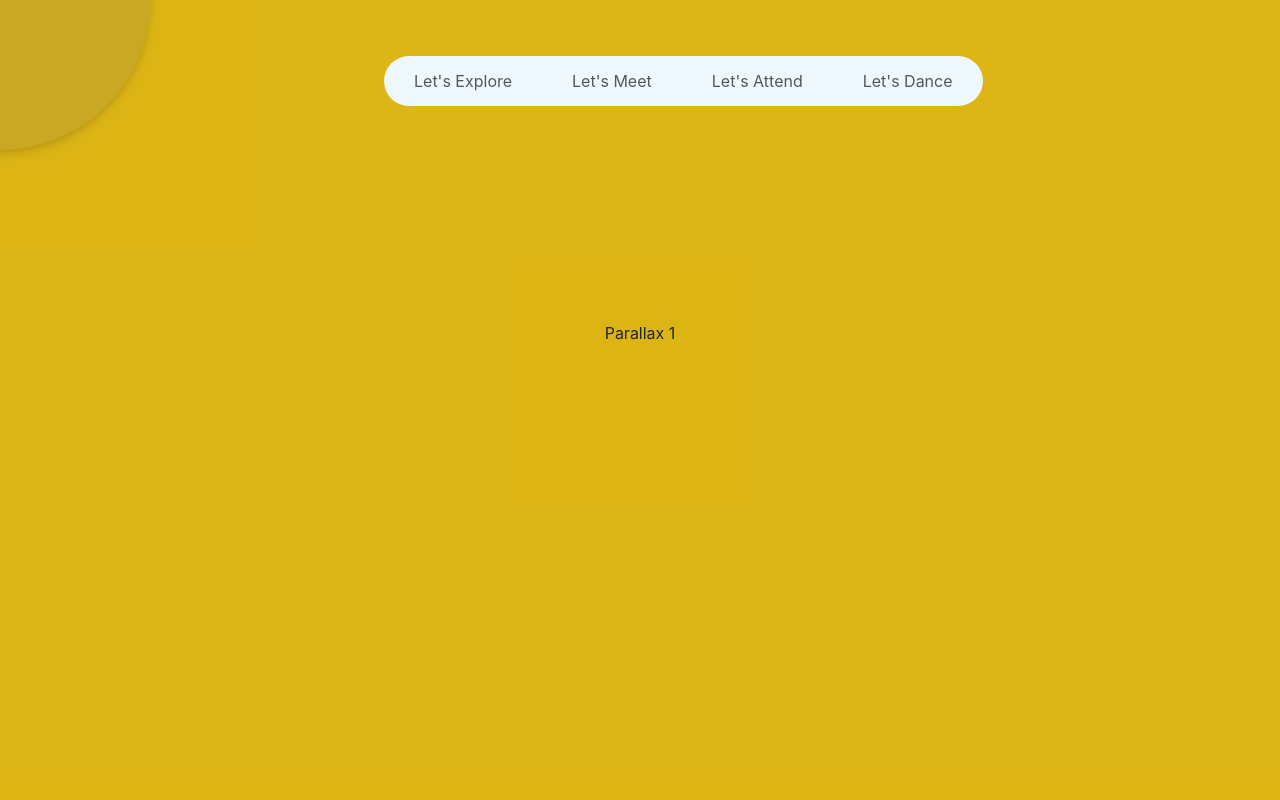
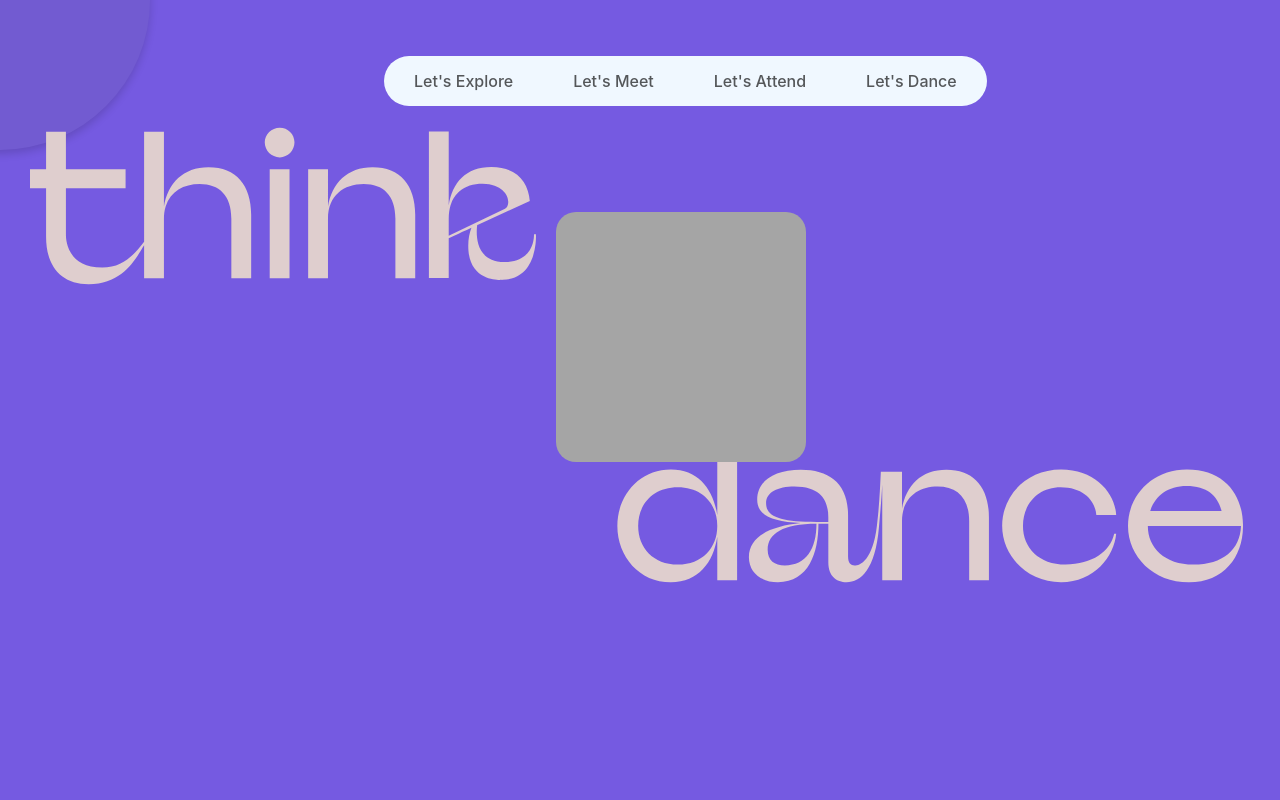
Before and after one commit to SauravMob/dance-app, a React (Create React App) app: page / in a window 1280 px wide. Shown: the top 800 px of the page. Built offline with nearby package versions, Linux system fonts and the light colour scheme.

Commit message:
Minor changes

```diff
--- a/src/components/views/parallax/index.js
+++ b/src/components/views/parallax/index.js
@@ -3,12 +3,40 @@ import React from 'react'
 const Parallax = () => {
   return (
     <div className='parallaxBg'>
-        <div className='parallax-1'>
-            Parallax 1
-        </div>
-        <div className='parallax-2'>
-            Parallax 2
-        </div>
+      <div className='parallax-1'>
+        <svg className='top-logo' xmlns="http://www.w3.org/2000/svg" viewBox="0 0 831 402">
+          <g>
+            <path d="M336.98,53.98h-25.74V195.35h25.74V53.98Z" fill="currentColor"></path>
+            <path d="M324.37,38.56c10.3,0,19.05-8.74,19.05-19.53S334.67,0,324.37,0c-10.81,0-19.56,8.74-19.56,19.02,0,10.79,8.75,19.53,19.56,19.53Z" fill="currentColor"></path>
+            <path d="M386.92,118.24c0-30.07,20.59-44.98,46.33-44.98s41.19,14.91,41.19,44.98v77.11h25.74V113.1c0-38.3-19.31-61.69-55.35-61.69-32.95,0-52.77,20.56-57.92,50.89V53.98h-25.74V195.36h25.74V118.24Z" fill="currentColor"></path>
+            <path d="M261.43,118.24v77.11h25.74V113.1c0-38.3-19.31-61.69-55.35-61.69-32.95,0-52.77,20.56-57.92,50.89V5.14h-25.74V148.2c-13.39,17.62-28.54,33.47-54.34,33.47-49.43,0-47.14-42.88-47.14-42.88-.02-.79-.04-60.22-.04-60.22H124.12v-24.58H46.63V5.12H20.88V53.98H0v24.58H20.88v62.95c0,38.3,19.31,61.69,55.35,61.69,45.76,0,61.87-34.97,71.93-50.44v42.58h25.74V118.24c0-5.37,.66-10.24,1.89-14.65l.47-1.59c6.1-19.21,23.38-28.75,43.97-28.75,25.74,0,41.19,14.91,41.19,44.98h0Z" fill="currentColor"></path>
+            <path d="M543.7,143.46s12.82-5.91,29.48-13.57c-3.03,8.05-4.83,17.97-3.87,29.9,3.28,40.58,41.94,37.8,41.94,37.8,.87,0,1.72,.02,2.62,0,16.84-.54,27.13-8.45,33.42-18.31,1.99-3.09,3.69-6.56,5.08-10.43,.2-.57,.41-1.14,.59-1.71,.04-.13,.09-.27,.13-.41,4.69-14.33,3.86-28.26,3.86-28.26h-2.58s1.88,34.55-36.09,35.92c-.76,.04-1.52,.06-2.26,.06-40.11,.04-36.45-40.07-35.33-48.03,.24-.11,.48-.22,.71-.33,.78-.36,1.61-.72,2.48-1.1l65.09-29.89c-2.05-24.1-16.66-44.04-49.93-44.04s-50.71,20.3-55.35,49.87V4.8h-25.74V195.01h25.74v-51.56h.01Zm0-25.55c0-6.16,.76-11.68,2.19-16.56l1.12-3.4c.74-1.97,1.62-3.84,2.6-5.58,.05-.09,.1-.18,.16-.27,.14-.24,.29-.47,.43-.71,1.59-2.57,3.66-5.29,6.38-7.84,.06-.06,.12-.11,.18-.17,.31-.28,.63-.56,.95-.83,7.58-6.41,17.84-9.61,29.75-9.61h.4c34.8,.75,37.72,28.09,28.9,32.29h.01l-73.08,34.97v-22.28h.01Z" fill="currentColor"></path>
+          </g>
+          <g style={{ visibility: 'hidden' }}>
+            <path d="M445.93,255.95c-32.83,0-52.58,20.49-57.71,50.71v-48.15h-27.48c-1.14,24.23-1.99,43.55-5.09,69.92-5.3,45.02-21.8,51.73-28.98,51.73-4.87,0-8.47-3.07-8.47-11.53v-53.78c0-40.72-23.85-58.91-61.3-58.91-34.88,0-56.68,14.85-56.68,38.68,0,21,20.26,28.69,56.43,30.48-35.65,3.85-67.2,15.37-67.2,44.31,0,19.46,15.65,32.52,37.71,32.52,40.27,0,52.58-38.68,52.58-75.81h12.83v50.19c0,18.19,11.03,25.61,23.6,25.61,18.73,0,37.36-16.86,42.07-70.68,1.93-22.17,3.38-37.91,4.35-56.05v124.18h25.65v-76.83c0-29.97,20.52-44.82,46.17-44.82s41.04,14.85,41.04,44.82v76.83h25.65v-81.95c0-38.16-19.23-61.46-55.15-61.46h0Zm-209.81,124.2c-13.33,0-22.31-6.65-22.31-20.49,0-20.74,20.01-33.55,63.35-33.55,0,32.52-13.33,54.04-41.04,54.04h0Zm56.43-56.6h-15.39c-46.17,0-65.4-6.4-65.4-24.08,0-14.34,15.13-21.77,36.68-21.77,36.42,0,44.11,20.49,44.11,39.7v6.14h0Z" fill="currentColor"></path>
+            <path d="M148.38,314.61c-5.15-33.16-24.2-59.12-60.24-59.12-40.93,0-69.5,33.67-69.5,73.25s28.58,73.26,69.5,73.26c36.04,0,55.09-25.96,60.24-59.12v56.55h25.74V209.23h-25.74v105.39Zm-51.22,64.26c-31.92,0-51.49-21.85-51.49-50.12s19.56-50.12,51.49-50.12,51.22,21.85,51.22,50.12-19.31,50.12-51.22,50.12Z" fill="currentColor"></path>
+            <path d="M594.23,278.62c30.63,0,45.05,18.5,46.33,35.98h25.75c-1.28-28.02-26.77-59.12-71.57-59.12s-76.46,33.67-76.46,73.25,32.95,73.26,76.46,73.26,68.99-33.93,71.57-62.98h-2.58c-5.15,22.88-28.32,39.85-63.07,39.85s-55.35-21.85-55.35-50.12,19.56-50.12,48.91-50.12h.01Z" fill="currentColor"></path>
+            <path d="M758.16,255.49c-44.8,0-76.46,33.67-76.46,73.25s32.95,73.26,79.03,73.26,70.28-33.93,70.28-73.26-22.91-73.25-72.85-73.25h.01Zm-.52,21.6c27.28,0,40.67,13.11,45.56,32.39h-92.68c6.17-19.28,22.66-32.39,47.11-32.39h.01Zm9.01,101.79c-37.33,0-59.21-21.85-59.21-50.12h120.99c-1.28,30.59-23.17,50.12-61.78,50.12Z" fill="currentColor"></path>
+          </g>
+        </svg>
+        <svg className='bottom-logo' xmlns="http://www.w3.org/2000/svg" viewBox="0 0 831 402">
+          <g style={{ visibility: 'hidden' }}>
+            <path d="M336.98,53.98h-25.74V195.35h25.74V53.98Z" fill="currentColor"></path>
+            <path d="M324.37,38.56c10.3,0,19.05-8.74,19.05-19.53S334.67,0,324.37,0c-10.81,0-19.56,8.74-19.56,19.02,0,10.79,8.75,19.53,19.56,19.53Z" fill="currentColor"></path>
+            <path d="M386.92,118.24c0-30.07,20.59-44.98,46.33-44.98s41.19,14.91,41.19,44.98v77.11h25.74V113.1c0-38.3-19.31-61.69-55.35-61.69-32.95,0-52.77,20.56-57.92,50.89V53.98h-25.74V195.36h25.74V118.24Z" fill="currentColor"></path>
+            <path d="M261.43,118.24v77.11h25.74V113.1c0-38.3-19.31-61.69-55.35-61.69-32.95,0-52.77,20.56-57.92,50.89V5.14h-25.74V148.2c-13.39,17.62-28.54,33.47-54.34,33.47-49.43,0-47.14-42.88-47.14-42.88-.02-.79-.04-60.22-.04-60.22H124.12v-24.58H46.63V5.12H20.88V53.98H0v24.58H20.88v62.95c0,38.3,19.31,61.69,55.35,61.69,45.76,0,61.87-34.97,71.93-50.44v42.58h25.74V118.24c0-5.37,.66-10.24,1.89-14.65l.47-1.59c6.1-19.21,23.38-28.75,43.97-28.75,25.74,0,41.19,14.91,41.19,44.98h0Z" fill="currentColor"></path>
+            <path d="M543.7,143.46s12.82-5.91,29.48-13.57c-3.03,8.05-4.83,17.97-3.87,29.9,3.28,40.58,41.94,37.8,41.94,37.8,.87,0,1.72,.02,2.62,0,16.84-.54,27.13-8.45,33.42-18.31,1.99-3.09,3.69-6.56,5.08-10.43,.2-.57,.41-1.14,.59-1.71,.04-.13,.09-.27,.13-.41,4.69-14.33,3.86-28.26,3.86-28.26h-2.58s1.88,34.55-36.09,35.92c-.76,.04-1.52,.06-2.26,.06-40.11,.04-36.45-40.07-35.33-48.03,.24-.11,.48-.22,.71-.33,.78-.36,1.61-.72,2.48-1.1l65.09-29.89c-2.05-24.1-16.66-44.04-49.93-44.04s-50.71,20.3-55.35,49.87V4.8h-25.74V195.01h25.74v-51.56h.01Zm0-25.55c0-6.16,.76-11.68,2.19-16.56l1.12-3.4c.74-1.97,1.62-3.84,2.6-5.58,.05-.09,.1-.18,.16-.27,.14-.24,.29-.47,.43-.71,1.59-2.57,3.66-5.29,6.38-7.84,.06-.06,.12-.11,.18-.17,.31-.28,.63-.56,.95-.83,7.58-6.41,17.84-9.61,29.75-9.61h.4c34.8,.75,37.72,28.09,28.9,32.29h.01l-73.08,34.97v-22.28h.01Z" fill="currentColor"></path>
+          </g>
+          <g>
+            <path d="M445.93,255.95c-32.83,0-52.58,20.49-57.71,50.71v-48.15h-27.48c-1.14,24.23-1.99,43.55-5.09,69.92-5.3,45.02-21.8,51.73-28.98,51.73-4.87,0-8.47-3.07-8.47-11.53v-53.78c0-40.72-23.85-58.91-61.3-58.91-34.88,0-56.68,14.85-56.68,38.68,0,21,20.26,28.69,56.43,30.48-35.65,3.85-67.2,15.37-67.2,44.31,0,19.46,15.65,32.52,37.71,32.52,40.27,0,52.58-38.68,52.58-75.81h12.83v50.19c0,18.19,11.03,25.61,23.6,25.61,18.73,0,37.36-16.86,42.07-70.68,1.93-22.17,3.38-37.91,4.35-56.05v124.18h25.65v-76.83c0-29.97,20.52-44.82,46.17-44.82s41.04,14.85,41.04,44.82v76.83h25.65v-81.95c0-38.16-19.23-61.46-55.15-61.46h0Zm-209.81,124.2c-13.33,0-22.31-6.65-22.31-20.49,0-20.74,20.01-33.55,63.35-33.55,0,32.52-13.33,54.04-41.04,54.04h0Zm56.43-56.6h-15.39c-46.17,0-65.4-6.4-65.4-24.08,0-14.34,15.13-21.77,36.68-21.77,36.42,0,44.11,20.49,44.11,39.7v6.14h0Z" fill="currentColor"></path>
+            <path d="M148.38,314.61c-5.15-33.16-24.2-59.12-60.24-59.12-40.93,0-69.5,33.67-69.5,73.25s28.58,73.26,69.5,73.26c36.04,0,55.09-25.96,60.24-59.12v56.55h25.74V209.23h-25.74v105.39Zm-51.22,64.26c-31.92,0-51.49-21.85-51.49-50.12s19.56-50.12,51.49-50.12,51.22,21.85,51.22,50.12-19.31,50.12-51.22,50.12Z" fill="currentColor"></path>
+            <path d="M594.23,278.62c30.63,0,45.05,18.5,46.33,35.98h25.75c-1.28-28.02-26.77-59.12-71.57-59.12s-76.46,33.67-76.46,73.25,32.95,73.26,76.46,73.26,68.99-33.93,71.57-62.98h-2.58c-5.15,22.88-28.32,39.85-63.07,39.85s-55.35-21.85-55.35-50.12,19.56-50.12,48.91-50.12h.01Z" fill="currentColor"></path>
+            <path d="M758.16,255.49c-44.8,0-76.46,33.67-76.46,73.25s32.95,73.26,79.03,73.26,70.28-33.93,70.28-73.26-22.91-73.25-72.85-73.25h.01Zm-.52,21.6c27.28,0,40.67,13.11,45.56,32.39h-92.68c6.17-19.28,22.66-32.39,47.11-32.39h.01Zm9.01,101.79c-37.33,0-59.21-21.85-59.21-50.12h120.99c-1.28,30.59-23.17,50.12-61.78,50.12Z" fill="currentColor"></path>
+          </g>
+        </svg>
+      </div>
+      <div className='video-box'>
+      </div>
     </div>
   )
 }
--- a/src/index.css
+++ b/src/index.css
@@ -11,6 +11,10 @@ body {
 code {
   font-family: source-code-pro, Menlo, Monaco, Consolas, 'Courier New',
     monospace;
+}
+
+::-webkit-scrollbar {
+  width: 0em;
 }
 
 /* Navbar css */
@@ -42,6 +46,7 @@ code {
   height: 100%;
   display: flex;
   align-items: center;
+  font-weight: 500;
   border-radius: 20px;
   padding-left: 30px !important;
   padding-right: 30px !important;
@@ -54,7 +59,7 @@ code {
 }
 
 .link-active {
-  background: yellow;
+  background: rgb(0, 14, 58);
   color: white;
   z-index: 1;
   border-radius: 30px;
@@ -63,11 +68,16 @@ code {
 .follower {
   width: 140px;
   height: 50px;
-  background-color: yellow;
+  background: rgb(0, 14, 58);
+  color: white;
   border-radius: 30px;
   position: absolute;
   transform: translate(-327%, -123%);
   transition: left 0.1s ease;
+}
+
+.nav-link:hover {
+  color: rgb(255 255 255 / 80%);
 }
 
 /* Background Mover */
@@ -86,7 +96,7 @@ code {
 
 /* Parallax styles */
 .parallaxBg {
-  background: #dbb20cf5;
+  background: #755ae1;
   height: 100vh;
   width: 100vw;
 }
@@ -99,10 +109,29 @@ code {
   align-items: center;
 }
 
-.parallax-2 {
-  height: 800px;
-  text-align: center;
-  justify-content: center;
-  display: flex;
-  align-items: center;
+.top-logo {
+  height: 315px;
+  z-index: 2;
+  position: relative;
+  top: -50px;
+  left: 30px;
+  color: rgb(223 206 206);
 }
+
+.bottom-logo {
+  height: 315px;
+  position: relative;
+  top: 95px;
+  left: -37px;
+  color: rgb(223 206 206);
+}
+
+.video-box {
+  position: relative;
+  height: 250px;
+  width: 250px;
+  top: -453px;
+  left: 556px;
+  border-radius: 20px;
+  background-color: #a5a5a5;
+}
```
